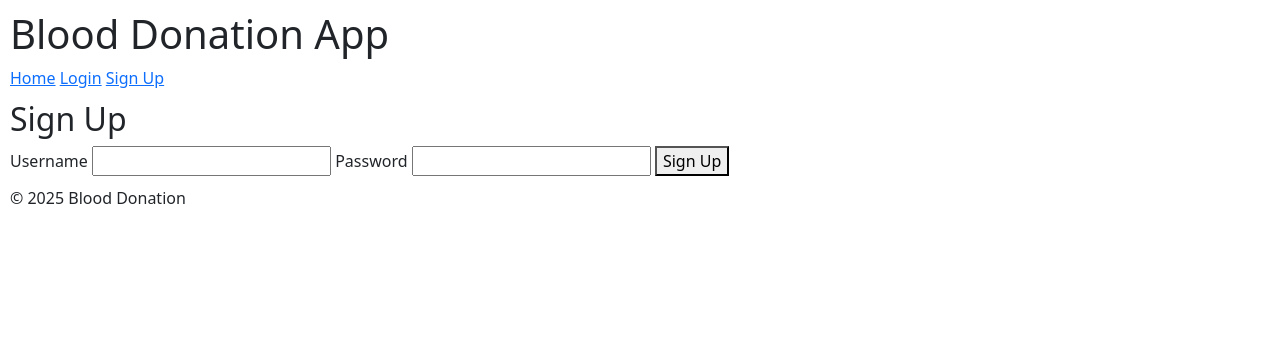
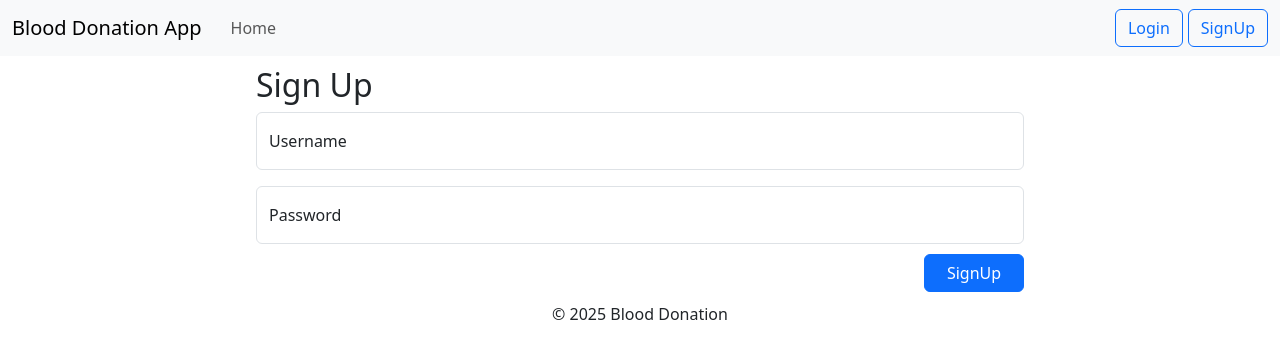
Before and after one commit to CAA900-PRIME/blooddonation-backend, a Flask app: page /signup in a window 1280 px wide. Shown: the top 359 px of the page. Run offline with Flask 3, Linux system fonts and the light colour scheme; some libraries are stand-ins or nearby versions.

Commit message:
Fixed bugs, improved stability, styled login and signup pages

```diff
--- a/app.py
+++ b/app.py
@@ -1,4 +1,4 @@
-from flask import Flask, render_template, redirect, render_template_string, url_for, request, flash, session
+from flask import Flask, render_template, redirect, url_for, request, flash, session
 from flask_sqlalchemy import SQLAlchemy
 from werkzeug.security import generate_password_hash, check_password_hash
 import config
@@ -33,7 +33,7 @@ def signup():
 
         # Validate form inputs
         if not username or not password:
-            return render_template('partials/signup_form.html', error='Both username and password are required.')
+            return render_template('partials/alert.html', error='Both username and password are required.')
 
         # Hash the password
         password_hash = generate_password_hash(password)
@@ -41,7 +41,7 @@ def signup():
         # Check if the username already exists
         existing_user = Users.query.filter_by(username=username).first()
         if existing_user:
-            return render_template('partials/signup_form.html', error='Username already exists.')
+            return render_template('partials/alert.html', error='Username already exists.')
 
         try:
             # Create and add new user
@@ -49,15 +49,14 @@ def signup():
             db.session.add(new_user)
             db.session.commit()
 
-            return render_template('partials/signup_form.html', success='Signup successful! Please login.')
+            return render_template('partials/alert.html', success='Signup successful! Please <a href="/login">login</a>.')
 
         except Exception as e:
             # Rollback the session in case of an error and log it
             db.session.rollback()
             print(f"Error creating user: {e}")
-            return render_template('partials/signup_form.html', error='An error occurred. Please try again.')
+            return render_template('partials/alert.html', error='An error occurred. Please try again.')
 
-    # Render the signup form for GET requests
     return render_template('signup.html', title='Sign Up')
 
 @app.route('/login', methods=['GET', 'POST'])
@@ -71,8 +70,8 @@ def login():
         if user and check_password_hash(user.password, password):
             session['username'] = user.username
 
-            return render_template('partials/alert.html', success="Login Successful! click <a href='/'>Home</a> to check up coming events!")
-        return render_template('partials/login_form.html', error='Invalid username or password')
+            return render_template('partials/alert.html', success="Logged In Successfully! <a href='/'>Home</a>")
+        return render_template('partials/alert.html', error='Invalid username or password')
     return render_template('login.html', title='Login')
 
 @app.route('/logout')
--- a/config.py
+++ b/config.py
@@ -1,7 +1,7 @@
 import os
 
 class Config:
-    # Secret key for session management and security (you can set it in environment variables for security)
+    # The following can be left as it is for now, since we are still at development. Later will ensure to use environemt variables.
     SECRET_KEY = os.environ.get('SECRET_KEY') or 'your-secret-key'
 
     # MySQL configuration for SQLAlchemy
--- a/templates/base.html
+++ b/templates/base.html
@@ -8,24 +8,55 @@
 	<link href="https://cdn.jsdelivr.net/npm/bootstrap@5.3.3/dist/css/bootstrap.min.css" rel="stylesheet" integrity="sha384-QWTKZyjpPEjISv5WaRU9OFeRpok6YctnYmDr5pNlyT2bRjXh0JMhjY6hW+ALEwIH" crossorigin="anonymous">
 	<script src="https://cdn.jsdelivr.net/npm/bootstrap@5.3.3/dist/js/bootstrap.bundle.min.js" integrity="sha384-YvpcrYf0tY3lHB60NNkmXc5s9fDVZLESaAA55NDzOxhy9GkcIdslK1eN7N6jIeHz" crossorigin="anonymous"></script>
 	<style>
-		main, header, footer {
+		main, footer {
 			margin: 10px;
+		}
+		main {
+			margin-left: 20%;
+			margin-right: 20%;
 		}
 	</style>
 </head>
 <body>
     <header>
-        <h1>Blood Donation App</h1>
-		<nav> <!-- TODO: Refactor the nav bar | use bootstrap -->
-            <a href="{{ url_for('index') }}">Home</a>
-			{% if 'username' not in session %}
-            <a href="{{ url_for('login') }}">Login</a>
-            <a href="{{ url_for('signup') }}">Sign Up</a>
-			{% endif %}
-			{% if 'username' in session %}
-			<a href="{{ url_for('logout') }}">Log Out</a>
-			{% endif %}
-        </nav>
+		<nav class="navbar sticky-top navbar-expand-lg bg-body-tertiary">
+		  <div class="container-fluid">
+			<a class="navbar-brand" href="#">Blood Donation App</a>
+			<button class="navbar-toggler" type="button" data-bs-toggle="collapse" data-bs-target="#navbarNav" aria-controls="navbarNav" aria-expanded="false" aria-label="Toggle navigation">
+			  <span class="navbar-toggler-icon"></span>
+			</button>
+			<div class="collapse navbar-collapse" id="navbarNav">
+			  <ul class="navbar-nav">
+				<li class="nav-item">
+				  <a class="nav-link" href="{{ url_for('index') }}">Home</a>
+				</li>
+			  </ul>
+			</div>
+			<div class="d-flex">
+				<style>
+					.nav-item {
+						margin-left: 5px;
+						margin-left: 5px;
+					}
+				</style>
+			  <ul class="navbar-nav">
+				{% if 'username' not in session %}
+					<li class="nav-item">
+					  <a class="btn btn-outline-primary" href="{{ url_for('login') }}" >Login</a>
+					</li>
+					<li class="nav-item">
+					  <a class="btn btn-outline-primary" href="{{ url_for('signup') }}" >SignUp</a>
+					</li>
+				{%endif%}
+				{% if 'username' in session %}
+					<li class="nav-item">
+						<a href="{{ url_for('logout') }}" class="btn btn-outline-danger">Logout</a>
+					</li>
+				{% endif %}
+			  </ul>
+			</div>
+		  </div>
+		</nav>
     </header>
 
     <main>
@@ -34,7 +65,7 @@
         {% endblock %}
     </main>
 
-    <footer>
+    <footer style="text-align:center;">
         <p>&copy; 2025 Blood Donation</p>
     </footer>
 </body>
--- a/templates/signup.html
+++ b/templates/signup.html
@@ -1,15 +1,21 @@
 {% extends "base.html" %}
 {% block content %}
 <h2>Sign Up</h2>
-<div id="signup-container">
-    <form hx-post="{{ url_for('signup') }}" hx-target="#signup-container" hx-swap="innerHTML">
-        <label for="username">Username</label>
-        <input type="text" name="username" required>
+<form hx-post="{{ url_for('signup') }}" hx-target="#result" hx-swap="innerHTML">
+	<div id="result"></div> <!-- This will be replaced with HTMX -->
 
-        <label for="password">Password</label>
-        <input type="password" name="password" required>
+	<div class="form-floating mb-3">
+		<input type="username" class="form-control" name="username" id="floatingInput" placeholder="username">
+		<label for="floatingInput">Username</label>
+	</div>
 
-        <button type="submit">Sign Up</button>
-    </form>
-</div>
+	<div class="form-floating">
+		<input type="password" class="form-control" name="password" id="floatingPassword" placeholder="password">
+		<label for="floatingPassword">Password</label>
+	</div>
+
+	<div style="text-align: right; margin-top: 10px;">
+		<button type="submit" style="width: 100px;" class="btn btn-primary">SignUp</button>
+	</div>
+</form>
 {% endblock %}
```
Also changed, not shown: templates/login.html (+16 -9 lines), templates/partials/login_form.html (deleted, +0 -12 lines), templates/partials/signup_form.html (deleted, +0 -15 lines).
